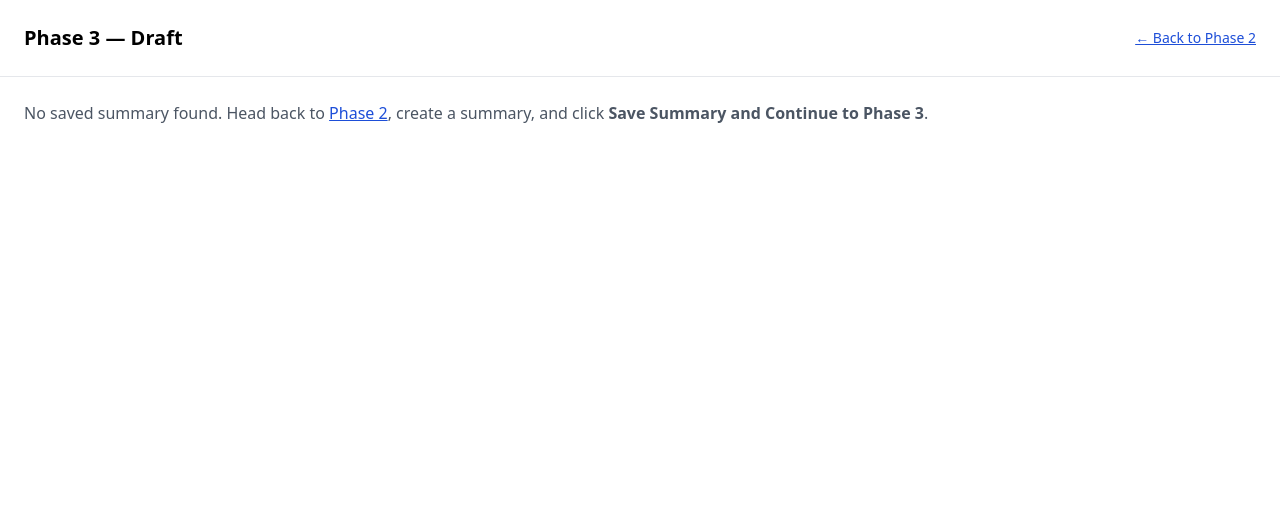
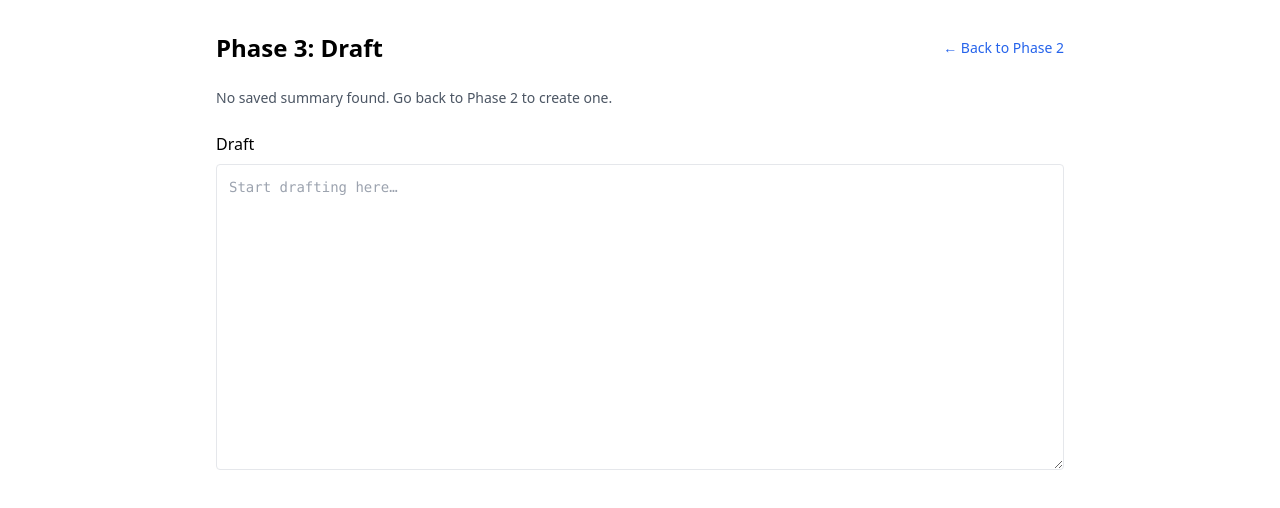
Before and after one commit to billinterop/ai-writing-assistant-phase1, a React (Create React App) app in the folder phase2-gather/: page /phase3 in a window 1280 px wide. Shown: the top 508 px of the page. Built offline with nearby package versions, Linux system fonts and the light colour scheme.

Commit message:
Phase 3: one-time loader fix, auto-scroll, and ESLint suppression

```diff
--- a/phase2-gather/src/Phase3Draft.jsx
+++ b/phase2-gather/src/Phase3Draft.jsx
@@ -1,12 +1,11 @@
-import React, { useEffect, useRef, useState } from "react";
-import { Link } from "react-router-dom";
+import React, { useEffect, useState } from "react";
 
 export default function Phase3Draft() {
   const [seed, setSeed] = useState(null);
   const [draft, setDraft] = useState("");
-  const draftRef = useRef(null);
 
   // Load saved summary on mount and auto-fill the draft once
+  // eslint-disable-next-line react-hooks/exhaustive-deps
   useEffect(() => {
     const raw = localStorage.getItem("phase3_seed_summary");
     if (!raw) return;
@@ -15,111 +14,113 @@ export default function Phase3Draft() {
       const parsed = JSON.parse(raw);
       setSeed(parsed);
 
-      // If first-time (no existing draft), auto-fill from bullets
-      if (!draft) {
-        const bullets =
-          parsed?.combinedBullets?.length
-            ? parsed.combinedBullets
-            : (parsed?.results?.[0]?.bullets || []);
-        const text = bullets.map((b) => `• ${b}`).join("\n");
+      // If we have combined bullets, prefill the draft automatically
+      if (parsed?.combinedBullets?.length) {
+        const text = parsed.combinedBullets.map((b) => `• ${b}`).join("\n");
         setDraft(text);
 
-        // After paint, scroll/focus to textarea to start typing
+        // Smooth scroll to the draft textarea so the user lands where they type
         setTimeout(() => {
-          draftRef.current?.scrollIntoView({ behavior: "smooth", block: "start" });
-          draftRef.current?.focus();
+          const el = document.getElementById("draftTextArea");
+          if (el) el.scrollIntoView({ behavior: "smooth", block: "start" });
         }, 0);
       }
     } catch {
-      // ignore
+      // ignore parse errors silently
     }
-  }, []); // run once
+  }, []);
 
-  const handleStartWithOutline = () => {
-    if (!seed) return;
-    const bullets =
-      seed?.combinedBullets?.length ? seed.combinedBullets : (seed?.results?.[0]?.bullets || []);
-    const text = bullets.map((b) => `• ${b}`).join("\n");
+  const applyOutline = () => {
+    if (!seed?.combinedBullets?.length) return;
+    const text = seed.combinedBullets.map((b) => `• ${b}`).join("\n");
     setDraft(text);
 
-    setTimeout(() => {
-      draftRef.current?.scrollIntoView({ behavior: "smooth", block: "start" });
-      draftRef.current?.focus();
-    }, 0);
+    // bring the text area into view when applying
+    const el = document.getElementById("draftTextArea");
+    if (el) el.scrollIntoView({ behavior: "smooth", block: "start" });
   };
 
-  const fileList =
-    seed?.sourceFiles?.length
-      ? seed.sourceFiles.map((f) => f.name).join(", ")
-      : "—";
-
   return (
-    <div className="h-screen flex flex-col bg-white">
-      {/* Top bar */}
-      <div className="flex items-center gap-3 p-6 border-b">
-        <h2 className="text-xl font-semibold">Phase 3 — Draft</h2>
-        <div className="ml-auto flex items-center gap-3">
-          <Link className="text-sm text-blue-700 underline" to="/phase2">
+    <div className="min-h-screen bg-white">
+      <div className="max-w-4xl mx-auto px-6 py-8">
+        <div className="flex items-center justify-between mb-6">
+          <h1 className="text-2xl font-semibold">Phase 3: Draft</h1>
+          <a
+            href="/"
+            className="text-sm text-blue-600 hover:underline"
+            title="Back to Phase 2"
+          >
             ← Back to Phase 2
-          </Link>
-        </div>
+          </a>
         </div>
 
-      {/* Content */}
-      <div className="p-6 overflow-y-auto">
-        {!seed ? (
-          <div className="text-gray-600">
-            <p className="mb-3">
-              No saved summary found. Head back to <Link className="text-blue-700 underline" to="/phase2">Phase 2</Link>, create a summary, and click <b>Save Summary and Continue to Phase 3</b>.
-            </p>
-          </div>
-        ) : (
-          <>
-            {/* Context block */}
-            <div className="mb-4 text-sm text-gray-700">
-              <div><span className="font-medium">Saved:</span> {new Date(seed.savedAt).toLocaleString()}</div>
-              <div><span className="font-medium">Sources:</span> {fileList}</div>
-              <div><span className="font-medium">Notes:</span> {seed.noteCount ?? 0}</div>
+        {/* Seed summary context */}
+        {seed ? (
+          <div className="mb-6 bg-gray-50 border rounded p-4">
+            <div className="flex flex-wrap items-center gap-3 text-sm text-gray-700">
+              <span>
+                <span className="font-medium">Mode:</span> {seed.mode || "combined"}
+              </span>
+              {Array.isArray(seed.sourceFiles) && (
+                <span>
+                  <span className="font-medium">Files:</span> {seed.sourceFiles.length}
+                </span>
+              )}
+              {typeof seed.noteCount === "number" && (
+                <span>
+                  <span className="font-medium">Notes:</span> {seed.noteCount}
+                </span>
+              )}
+              {seed.savedAt && (
+                <span className="text-gray-500">
+                  Saved {new Date(seed.savedAt).toLocaleString()}
+                </span>
+              )}
             </div>
 
             {/* Outline preview */}
-            <div className="mb-4 bg-gray-50 border rounded p-4">
-              <h4 className="font-medium mb-2">Outline from Phase 2</h4>
-              <ul className="list-disc pl-5 space-y-1">
-                {(seed.combinedBullets?.length
-                  ? seed.combinedBullets
-                  : (seed.results?.[0]?.bullets || [])
-                ).map((b, i) => (
+            {Array.isArray(seed.combinedBullets) && seed.combinedBullets.length > 0 && (
+              <div className="mt-4">
+                <h2 className="font-medium mb-2">Key Points from Your Material</h2>
+                <ul className="list-disc pl-5 space-y-1 text-sm">
+                  {seed.combinedBullets.map((b, i) => (
                     <li key={i}>{b}</li>
                   ))}
                 </ul>
 
                 <div className="mt-3">
                   <button
-                  className="px-3 py-1 text-sm border rounded"
-                  onClick={handleStartWithOutline}
+                    type="button"
+                    className="px-3 py-1 text-sm border rounded hover:bg-gray-50"
+                    onClick={applyOutline}
+                    title="Insert the outline bullets into the draft editor"
                   >
                     Start with this outline
                   </button>
                 </div>
               </div>
+            )}
+          </div>
+        ) : (
+          <div className="mb-6 text-sm text-gray-600">
+            No saved summary found. Go back to Phase 2 to create one.
+          </div>
+        )}
 
         {/* Draft editor */}
         <div>
-              <label className="block font-medium mb-2" htmlFor="draft">
+          <label htmlFor="draftTextArea" className="block font-medium mb-2">
             Draft
           </label>
           <textarea
-                id="draft"
-                ref={draftRef}
-                className="border p-3 rounded w-full h-64"
-                placeholder="Begin your draft here..."
+            id="draftTextArea"
+            rows={14}
+            className="w-full border rounded p-3 font-mono text-sm"
+            placeholder="Start drafting here…"
             value={draft}
             onChange={(e) => setDraft(e.target.value)}
           />
         </div>
-          </>
-        )}
       </div>
     </div>
   );
```
Lines whose indentation alone changed are shown as unchanged.
